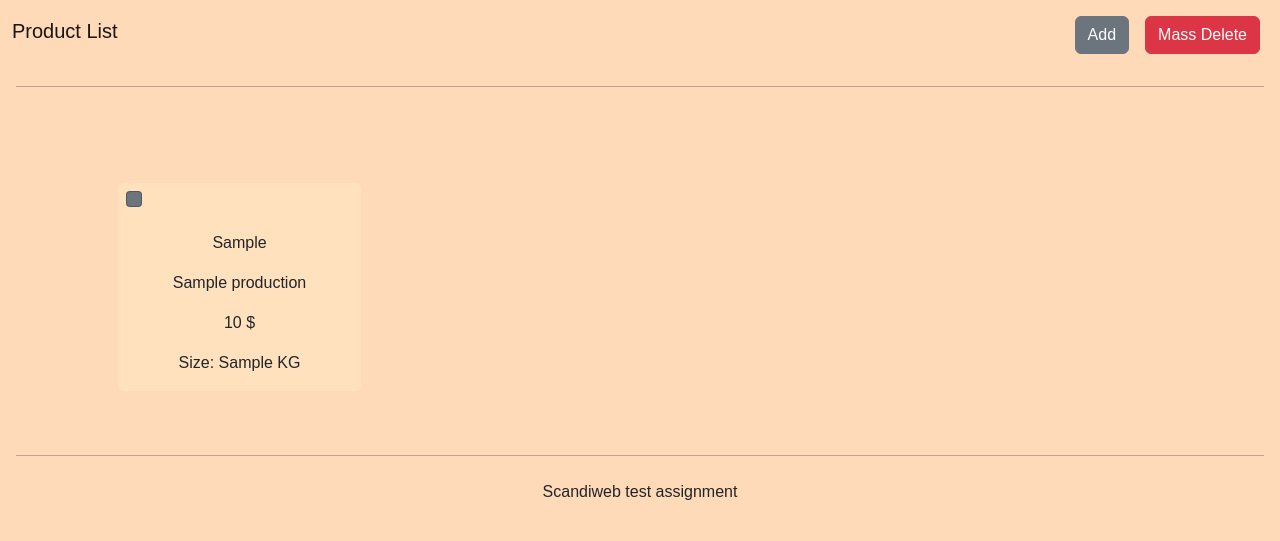
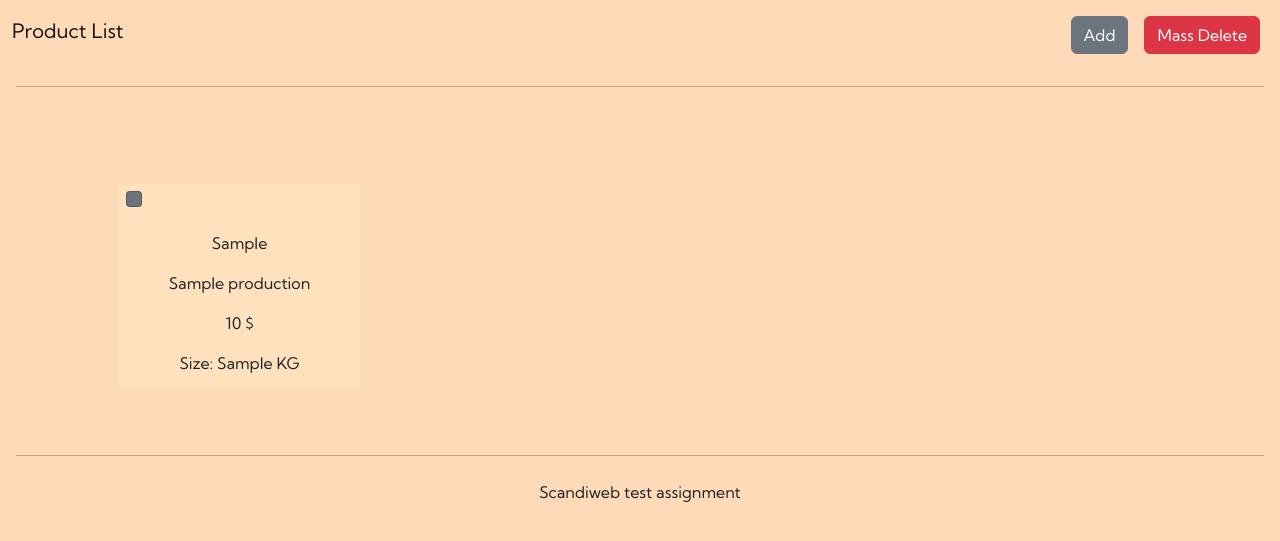
Before and after one commit to emmanuelAfrifahAmpomah/junior_dev_task, a PHP site: page /product-list.php in a window 1280 px wide. Shown: the top 541 px of the page. Run offline with PHP 8.4, Linux system fonts and the light colour scheme; tables that the repository leaves empty or names only in its code hold one stand-in row (values such as "Sample post"); data that the repository does not hold is empty.

Commit message:
font family updated

```diff
--- a/frontend/product-list.php
+++ b/frontend/product-list.php
@@ -13,7 +13,7 @@ include_once '../backend/products/productController.php';
     <meta name="viewport" content="width=device-width, initial-scale=1.0">
     <title>Adding new product</title>
     <link href="bootstrap/bootstrap.css" rel="stylesheet">  <!-- Bootstrap -->
-    <link href="https://fonts.googleapis.com/css2?family=Kumbh+Sans&display=swap">
+    <link href="https://fonts.googleapis.com/css2?family=Kumbh+Sans&display=swap" rel="stylesheet">
     <link rel="stylesheet" href="styles/styles.css" type="text/css" media="screen"> <!-- style directory -->
 </head>
 <body class="">
```
